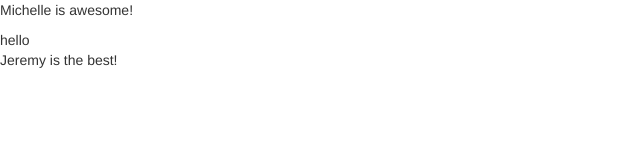
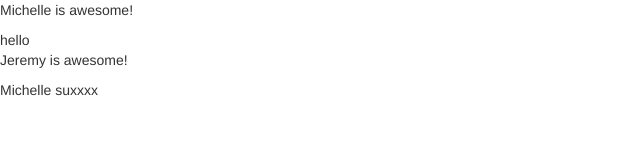
Before and after one commit to jbell0385/dota2Respawn, a website: page sandbox/sandbox.html in a window 1280 px wide. Shown: the whole page, without its empty margins (0-640 px from the left). Drawn offline with nearby package versions, Linux system fonts and the light colour scheme.

Commit message:
testing branching

```diff
--- a/sandbox/sandbox.html
+++ b/sandbox/sandbox.html
@@ -18,9 +18,8 @@
     <p>Michelle is awesome!</p>
     <div class="hello-world">hello</div>
     <div>
-      <p>
-        Jeremy is the best!
-      </p>
+      <p>Jeremy is awesome!</p>
+      <p>Michelle suxxxx</p>
     </div>
 
     <script src="https://ajax.googleapis.com/ajax/libs/jquery/1.11.3/jquery.min.js"></script>
```
